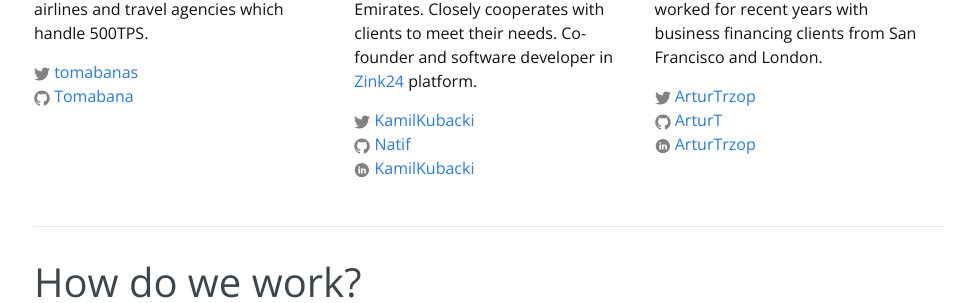
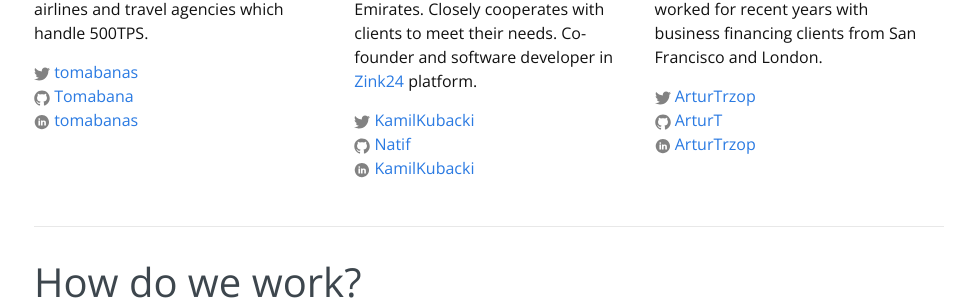
Before and after one commit to BeyondScheme/BeyondScheme.github.io, a Jekyll site: the page built from index.html, in a window 1280 px wide and 900 px high, scrolled down 627 px. Shown: the part 151-454 px from the top of the window, without its empty margins (151-1116 px from the left). Built offline with Jekyll 4.4.1, drawn with Linux system fonts in a browser that asks for light colours; nearby versions of some CDN libraries; comment, search, counter and statistics services are not loaded.

Commit message:
linkedin link added

```diff
--- a/index.html
+++ b/index.html
@@ -24,7 +24,8 @@ layout: default
           </p>
           <p>
           {% include icon-twitter.html username="tomabanas" %}<br />
-          {% include icon-github.html username="Tomabana" %}
+          {% include icon-github.html username="Tomabana" %}<br />
+          {% include icon-linkedin.html username="tomabanas" %}
           </p>
         </div>
       </div>
```
